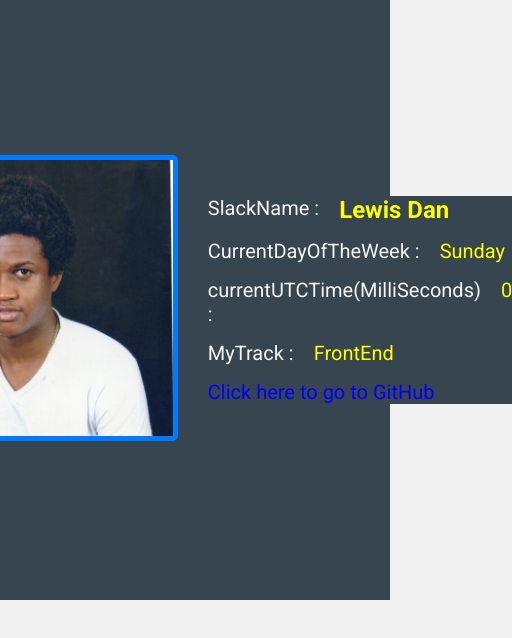
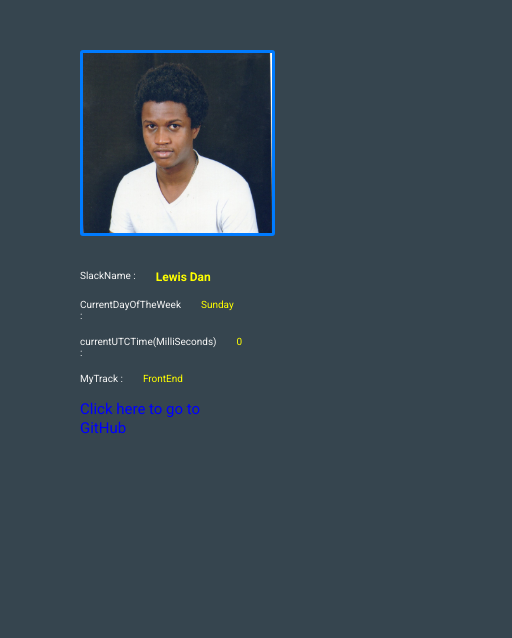
Before and after one commit to danlewismuriuki/HNGx-Task1, a plain HTML site: page index.html in a window 390 px wide. Shown: the whole page, 512 px wide, since content can reach past the window. Drawn offline with Linux system fonts and the light colour scheme.

Commit message:
Added Mobile Responsiveness

```diff
--- a/style.css
+++ b/style.css
@@ -84,3 +84,47 @@ body{
 footer{
     position: absolute;
 }
+
+@media (max-width: 477px) {
+    * {
+        margin: 0;
+        padding: 0;
+        box-sizing: border-box;
+        background-color: #36454f;
+    }
+    #card {
+        display: block;
+        height: 30px;
+        /*background-color: #36454f;*/
+    }
+    .profile {
+        width: 50%;
+        height: auto;
+        border: 3px solid #007bff;
+        border-radius: 3px;
+        margin-top: 50px;
+        margin-left: 80px;
+
+    }
+    .details {
+        margin-top: 30px;
+        margin-left: 80px;
+        background-color: #36454f;
+        width: 150px;
+        height: auto;
+
+    }
+    details .dtls-flex p {
+        display: flex;
+        font-size: 5px;
+    }
+    p {
+        font-size: 10px;
+    }
+    .gitUrl a{
+        font-size: 15px;
+        margin-bottom: 15px;
+        color: blue;
+    }
+
+}
```
